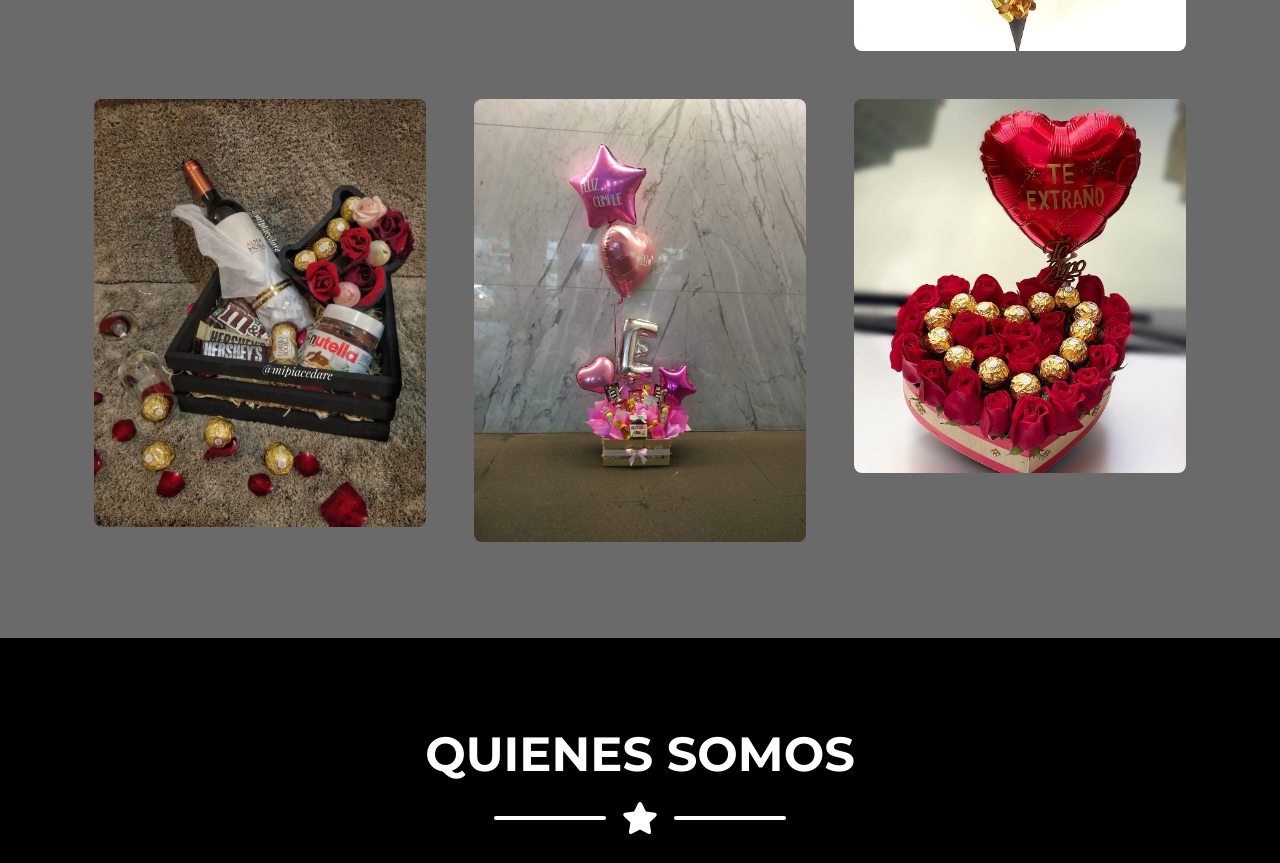
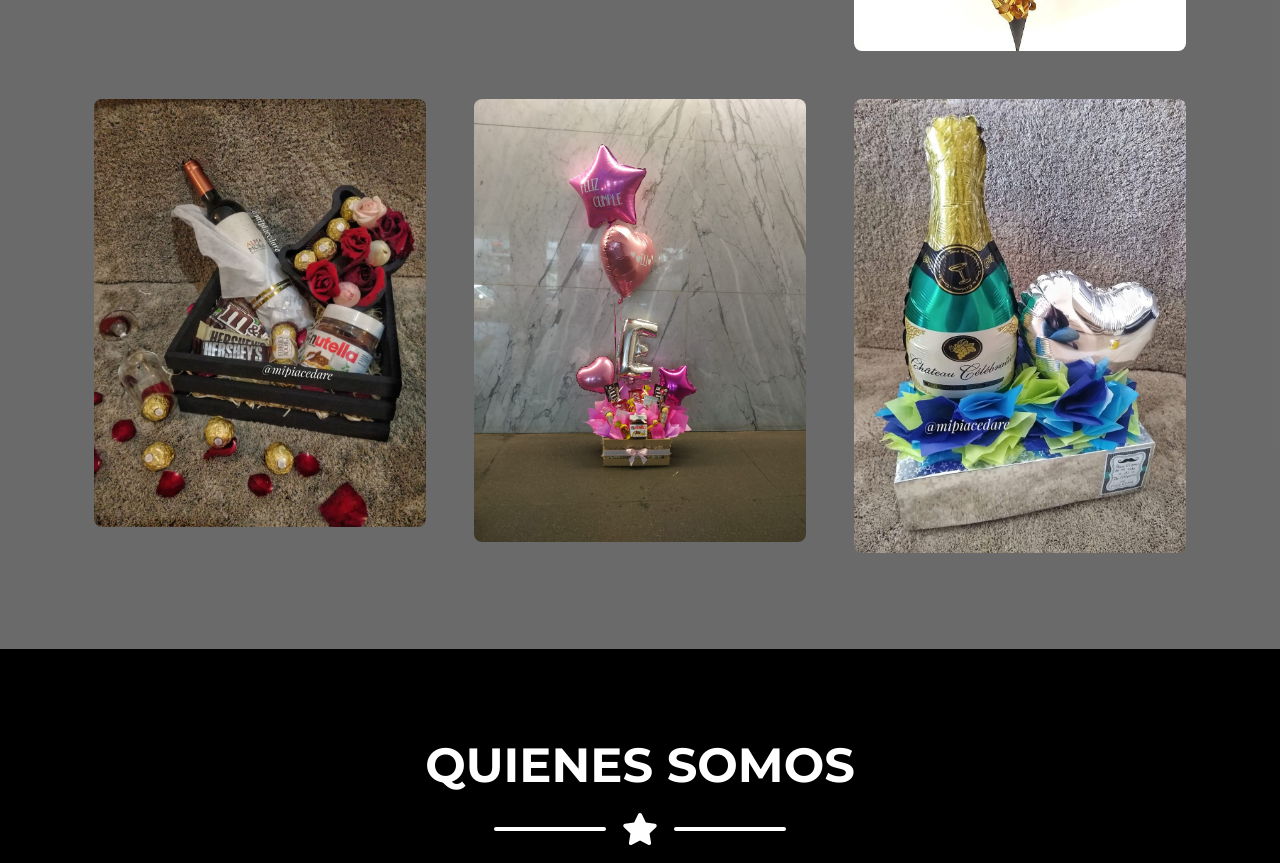
Before and after one commit to Dayanaporras/miPiaceDare, a plain HTML site: page index.html in a window 1280 px wide. Shown: the part 1332-2195 px from the top of the page. Drawn offline with nearby package versions, Linux system fonts and the light colour scheme.

Commit message:
Modificaciones Imagen

```diff
--- a/index.html
+++ b/index.html
@@ -115,7 +115,7 @@
                             <div class="portfolio-item-caption d-flex align-items-center justify-content-center h-100 w-100">
                                 <div class="portfolio-item-caption-content text-center text-white"><i class="fas fa-plus fa-3x"></i></div>
                             </div>
-                            <img class="img-fluid" src="assets/img/arreglos/img8.jpeg" alt="" />
+                            <img class="img-fluid" src="assets/img/arreglos/desayuno.jpeg" alt="" />
                         </div>
                     </div>
                 </div>
```
